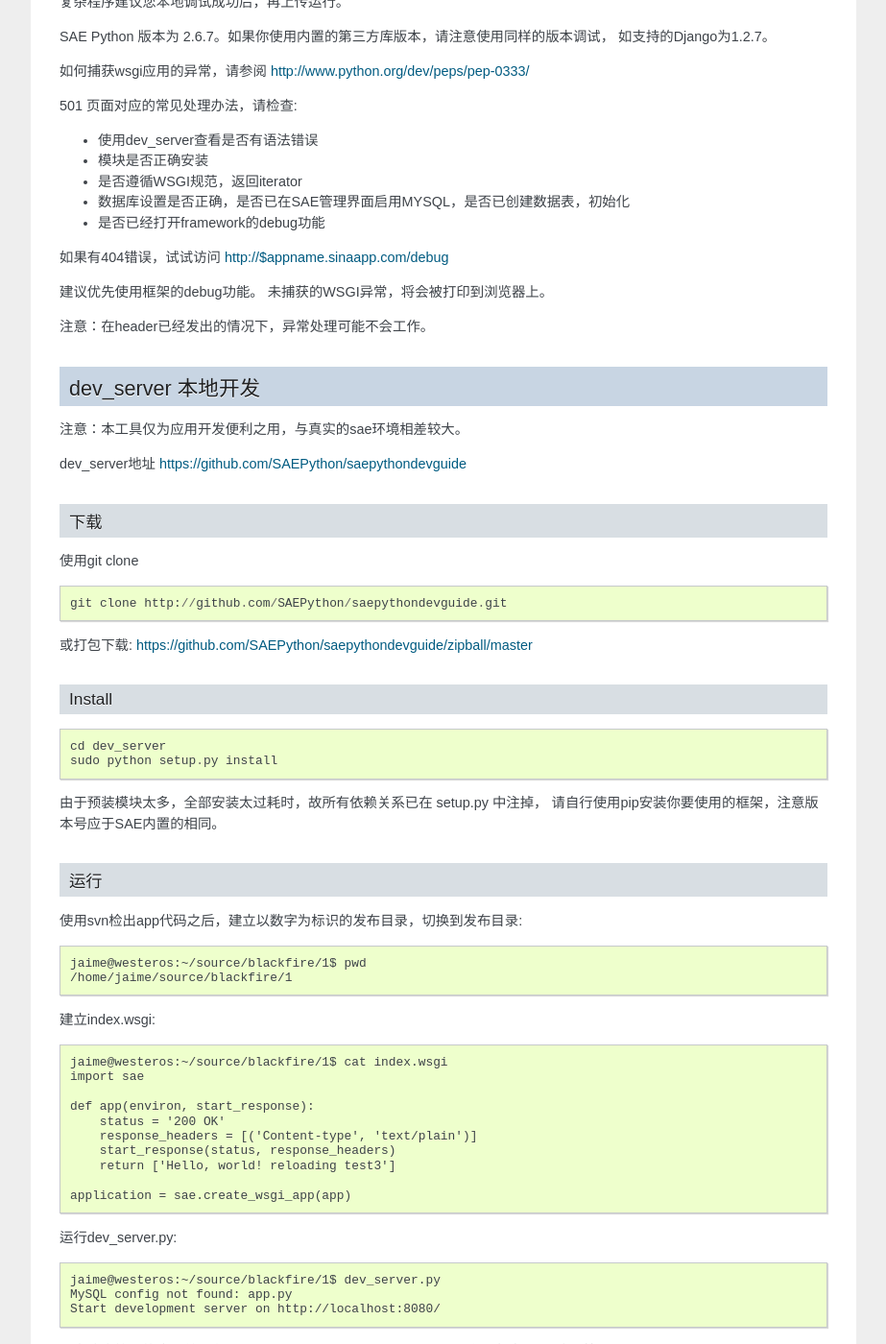
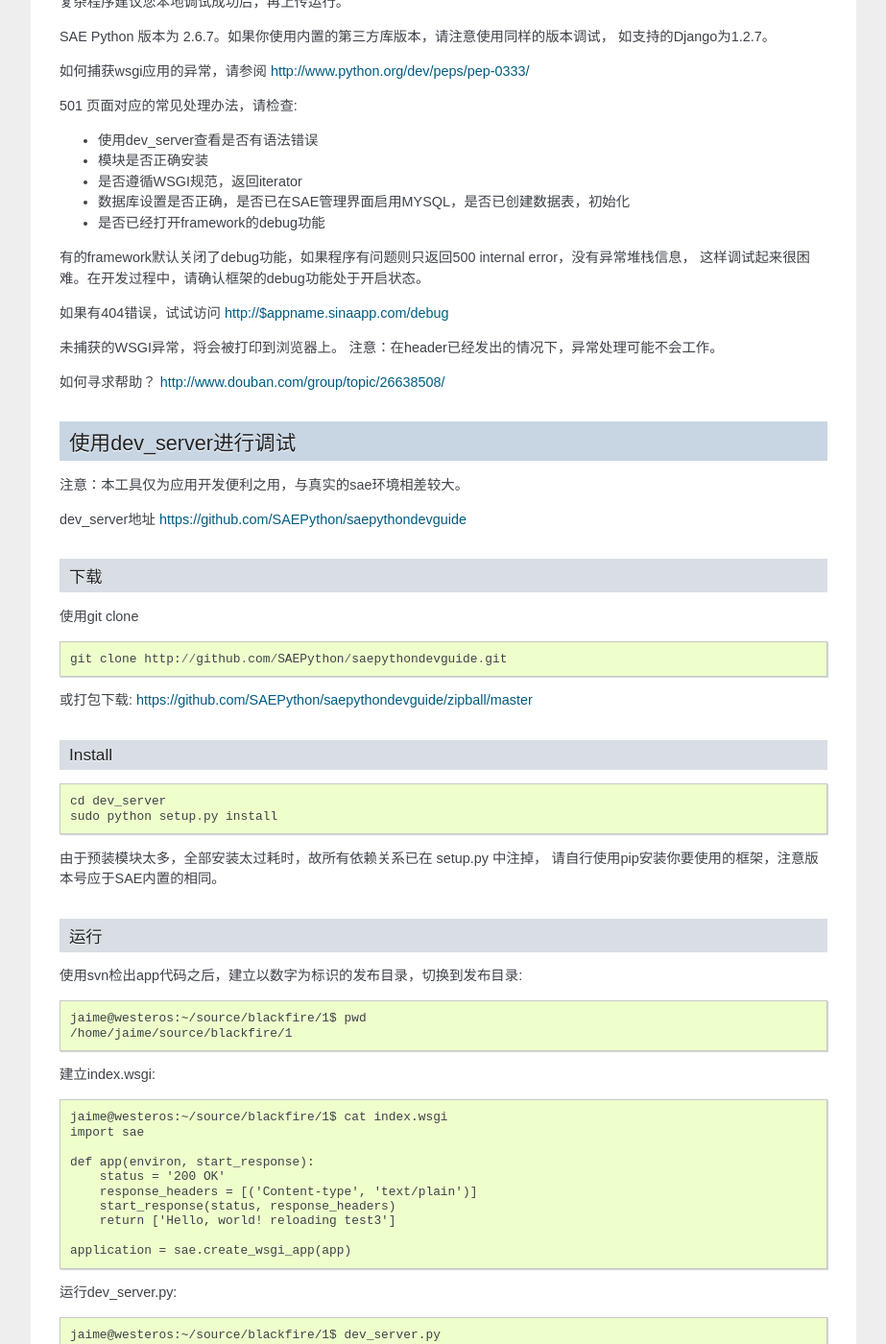
Before and after one commit to sinacloud/sae-python-dev-guide, a Sphinx documentation site: the page built from docs/runtime.rst, in a window 1280 px wide and 1400 px high, scrolled down 1914 px. Shown: the whole window at 96% size, without its empty margins (198-1121 px from the left). Built offline with Sphinx 7.4.7, drawn with Linux system fonts in a browser that asks for light colours; some of the changed text lies outside the part shown.

Commit message:
Improve doc for debug

```diff
--- a/docs/runtime.rst
+++ b/docs/runtime.rst
@@ -111,15 +111,20 @@ SAE Python 版本为 2.6.7。如果你使用内置的第三方库版本，请注
 * 数据库设置是否正确，是否已在SAE管理界面启用MYSQL，是否已创建数据表，初始化
 * 是否已经打开framework的debug功能
 
+有的framework默认关闭了debug功能，如果程序有问题则只返回500 internal error，没有异常堆栈信息，
+这样调试起来很困难。在开发过程中，请确认框架的debug功能处于开启状态。
+
 如果有404错误，试试访问  http://$appname.sinaapp.com/debug
 
-建议优先使用框架的debug功能。 未捕获的WSGI异常，将会被打印到浏览器上。
-
+未捕获的WSGI异常，将会被打印到浏览器上。
 注意：在header已经发出的情况下，异常处理可能不会工作。
 
+如何寻求帮助？
+http://www.douban.com/group/topic/26638508/
 
-dev_server 本地开发
---------------------
+
+使用dev_server进行调试
+-------------------------
 
 注意：本工具仅为应用开发便利之用，与真实的sae环境相差较大。
 
@@ -173,25 +178,6 @@ Install
 
 因为这个简单的应用并没有用到MySQL，所以不需要配置app.py，访问本地
 8080端口就可看到Hello, world!
-
-
-MySQL
-~~~~~~~~~~~~
-
-如果你使用sae.core.Application的方式指定数据库信息，可在当前目录
-建立一个app.py文件，存放mysql配置信息，示例文件::
-
-    class Application:
-
-        def __init__(self):
-
-            self.mysql_db = ''
-            self.mysql_user = ''
-            self.mysql_pass = ''
-            self.mysql_host = ''
-            self.mysql_port = ''
-
-如果你使用的是sae.const常量，则可自行修改。
 
 
 使用virtualenv管理依赖关系
```
